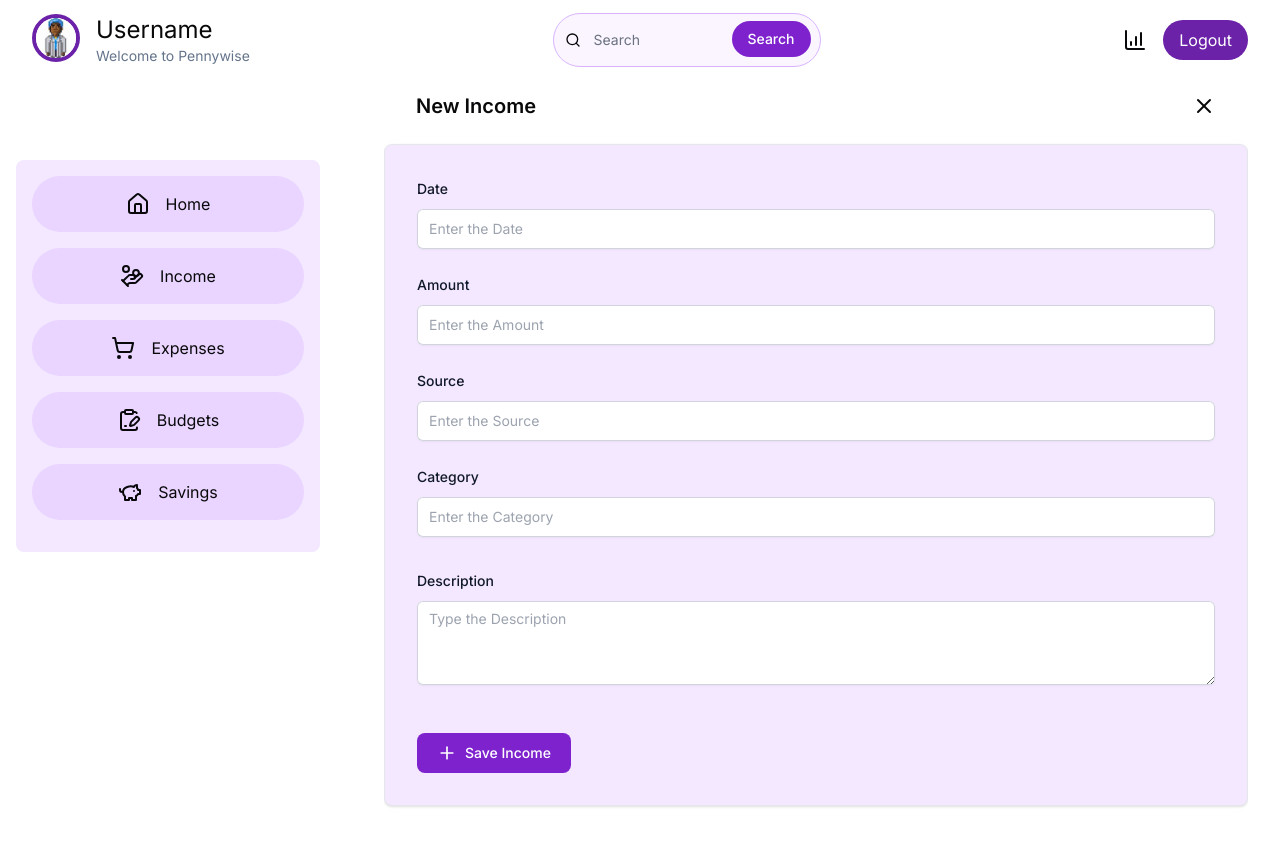
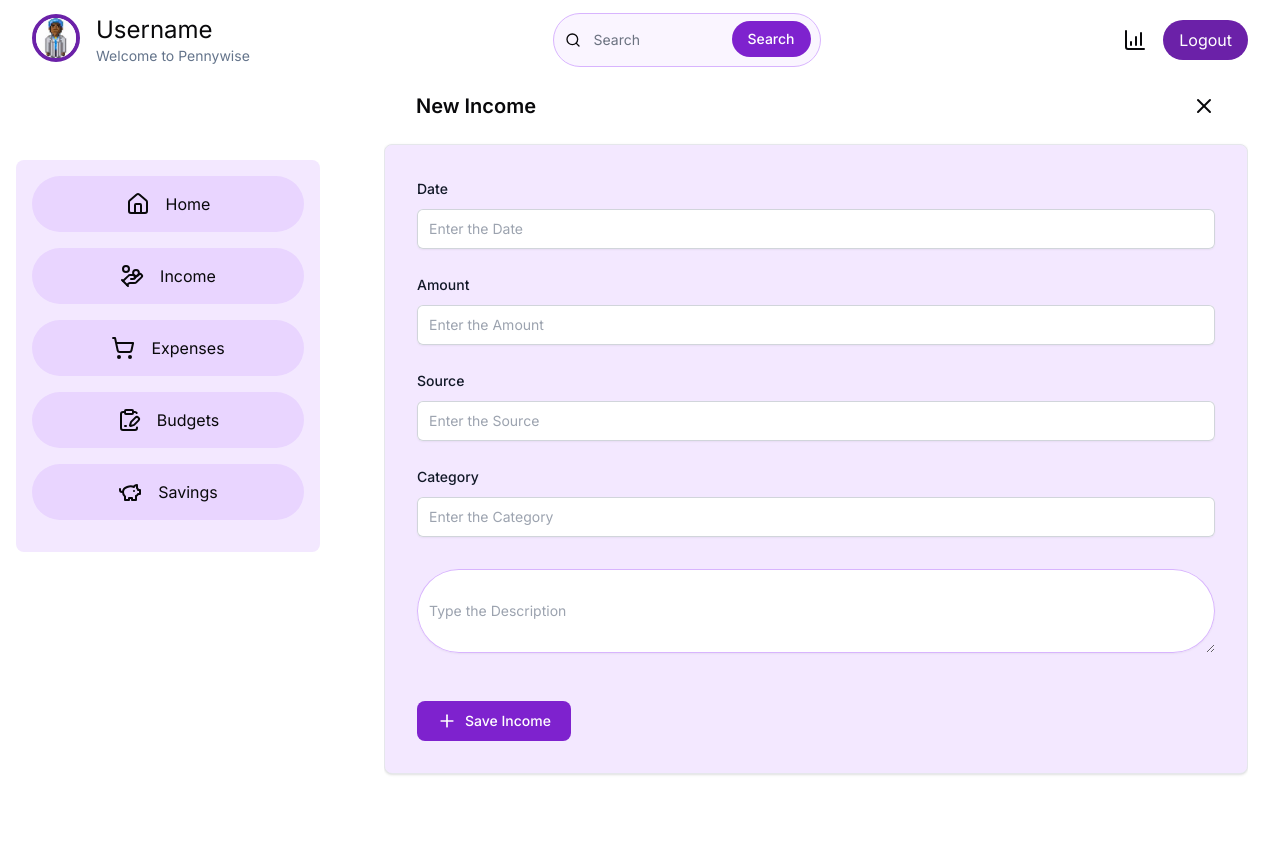
Before and after one commit to kofiad/pennywise, a Next.js app: page /dashboard/income/new in a window 1280 px wide. Shown: the top 846 px of the page. After the commit the page ends 818 px from the top, so only its background shows below. Built offline with nearby package versions, Linux system fonts and the light colour scheme.

Commit message:
Refactor TextAreaInput component to update styles and add required field indicator

```diff
--- a/components/FormInputs/TextAreaInput.jsx
+++ b/components/FormInputs/TextAreaInput.jsx
@@ -3,24 +3,18 @@
 export default function TextAreaInput({label, name, register, errors, isRequired=true, className="sm:col-span-2"}) {
   return (
     <div className={className}>
-      <label
-        htmlFor={name}
-        className="block text-sm font-medium leading-6 text-gray-900 mb-2 mt-2"
-      >
-        {label}
-      </label>
       <div className="mt-2">
         <textarea
           {...register(`${name}`, { required: isRequired })}
           name={name}
           id={name}
           rows={3}
-          className="block w-full rounded-md border-0 py-1.5 text-gray-900 shadow-sm ring-1 ring-inset ring-gray-300 placeholder:text-gray-400 focus:ring-2 focus:ring-inset focus:ring-blue-600 sm:text-sm sm:leading-6"
+          className="block w-full rounded-full border-0 py-1.5 text-gray-900 shadow-sm ring-1 ring-inset ring-purple-300 placeholder:text-gray-400 focus:ring-2 focus:ring-inset focus:ring-purple-600 sm:text-sm sm:leading-6"
           defaultValue={""}
-          placeholder={`Type the ${label}`}
+          placeholder={`\nType the ${label}`}
         />
         {errors[`${name}`] && (
-          <span className="text-sm text-red-600 ">{label} is required</span>
+          <span className="text-sm text-purple-600 ">{label} is required</span>
         )}
       </div>
     </div>
```
